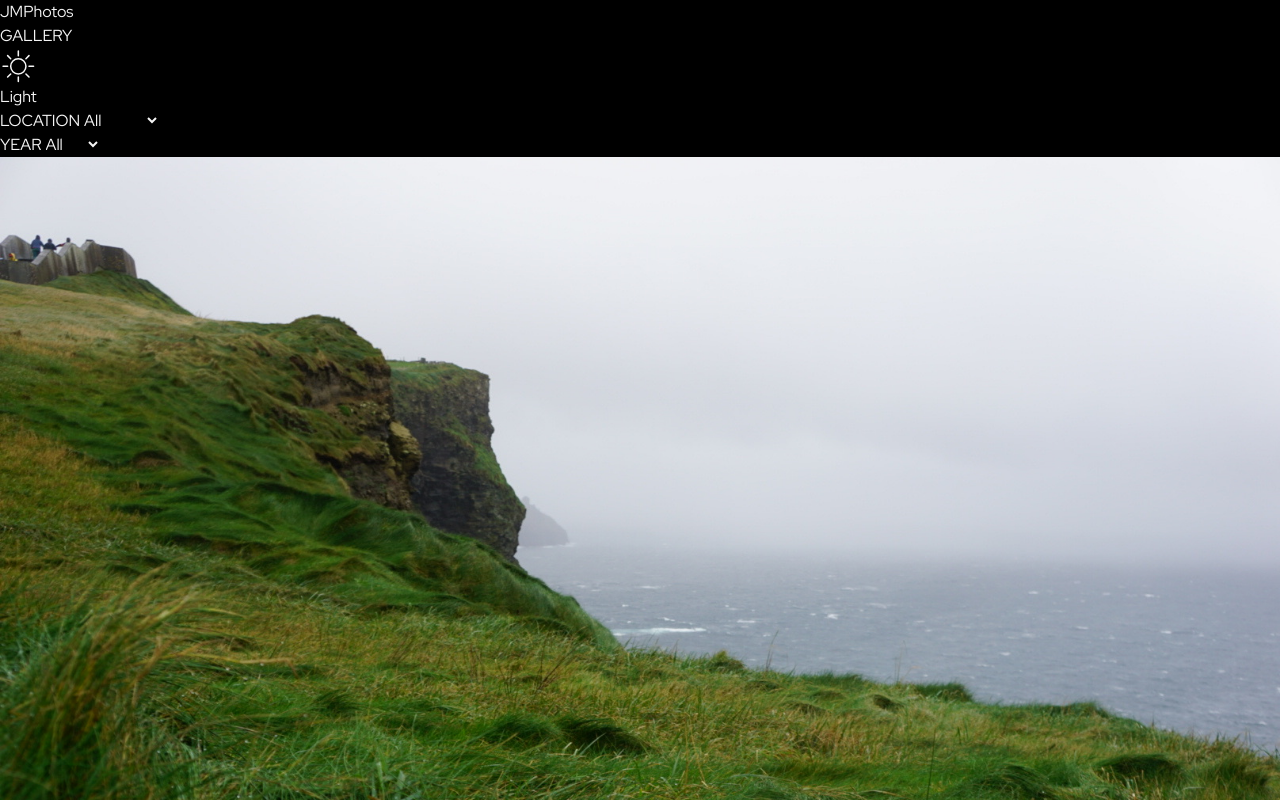
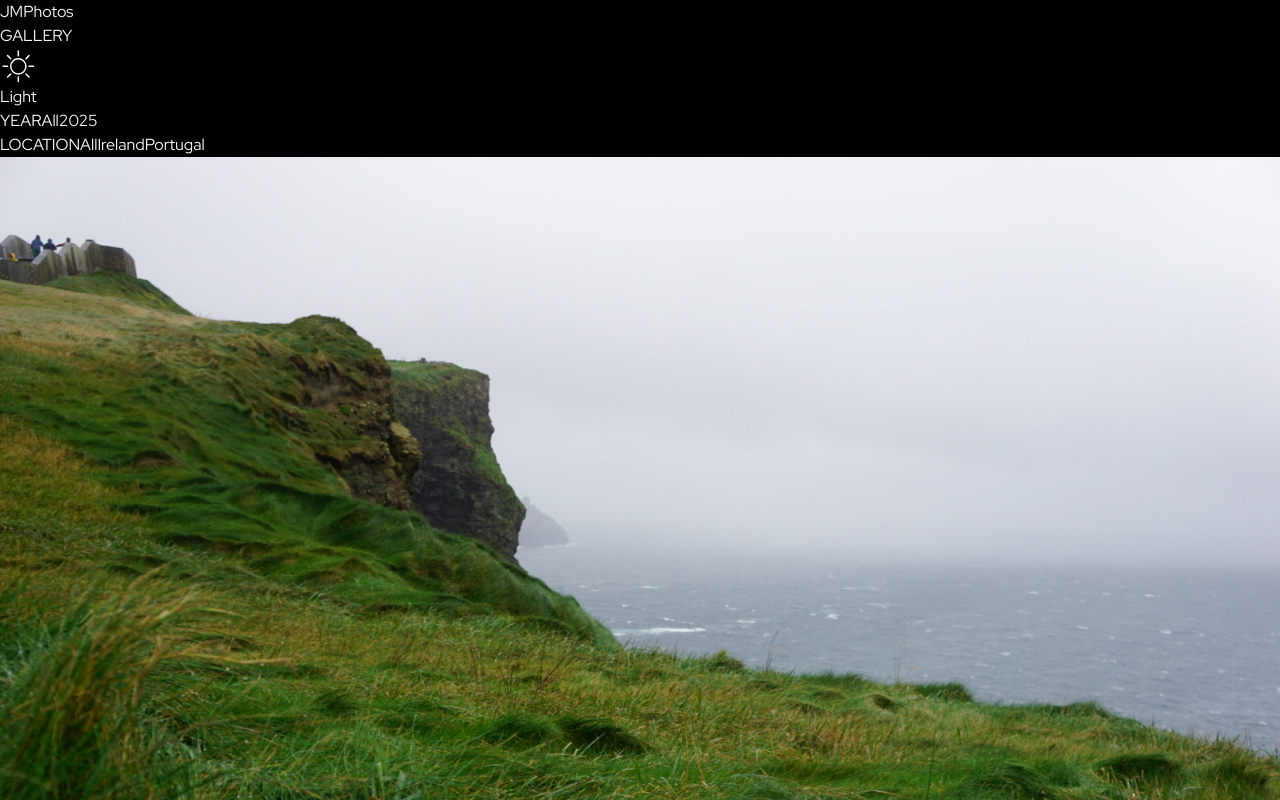
Before and after one commit to samanthacabrera/photofolio, a React (Vite) app: page /photofolio/gallery in a window 1280 px wide. Shown: the top 800 px of the page. Built offline with nearby package versions, Linux system fonts and the light colour scheme.

Commit message:
update filters to function as tags, minor updates to Home layout

```diff
--- a/src/Gallery.jsx
+++ b/src/Gallery.jsx
@@ -90,47 +90,55 @@ function Gallery({ darkMode, setDarkMode }) {
     <motion.section
         id="gallery"
         initial={{ opacity: 0 }} animate={{ opacity: 1 }} exit={{ opacity: 0 }} transition={{ duration: 0.25 }}
-        className="flex flex-col items-center min-h-screen max-w-7xl mx-4 md:mx-auto">
-      {/* Filters */}
-      <div className="self-start pt-12 m-4 flex flex-col gap-6 md:gap-8 text-sm md:text-base">
-        <div className="flex items-center gap-3">
-          <span className="uppercase tracking-widest">
-            Location
-          </span>
-          <select
-            value={filterLocation}
-            onChange={(e) => setFilterLocation(e.target.value)}
-            className="bg-transparent border-b pb-1 focus:outline-none tracking-wide cursor-pointer"
-          >
+        className="flex flex-col items-center min-h-screen mx-4">
+        {/* Filters */}
+        <div className="self-start pt-12 px-2 flex flex-col gap-6 text-sm md:text-base">
+          <div className="flex flex-wrap items-center gap-3">
+            <span className="uppercase tracking-widest">Year</span>
+            {years.map((year) => (
+              <button
+                key={year}
+                onClick={() =>
+                  setFilterYear((prev) => (prev === String(year) ? "All" : String(year)))
+                }
+                className={`px-3 py-1 rounded-full border transition-all duration-200 uppercase text-current text-xs md:text-sm hover:opacity-70 transition duration-200
+                  ${
+                    filterYear === String(year)
+                      ? "border-current"
+                      : "border-transparent "
+                  }`}
+              >
+                {year}
+              </button>
+            ))}
+          </div>
+
+          <div className="flex flex-wrap items-center gap-3">
+            <span className="uppercase tracking-widest">Location</span>
             {locations.map((loc) => (
-              <option key={loc} value={loc}>
+              <button
+                key={loc}
+                onClick={() =>
+                  setFilterLocation((prev) => (prev === loc ? "All" : loc))
+                }
+                className={`px-3 py-1 rounded-full border transition-all duration-200 uppercase text-current text-xs md:text-sm hover:opacity-70 transition duration-200
+                  ${
+                    filterLocation === loc
+                      ? "border-current"
+                      : "border-transparent "
+                  }`}
+              >
                 {loc}
-              </option>
+              </button>
             ))}
-          </select>
+          </div>
         </div>
-        <div className="flex items-center gap-3">
-          <span className="uppercase tracking-widest">
-            Year
-          </span>
-          <select
-            value={filterYear}
-            onChange={(e) => setFilterYear(e.target.value)}
-            className="bg-transparent border-b pb-1 focus:outline-none tracking-wide cursor-pointer"
-          >
-            {years.map((year) => (
-              <option key={year} value={year}>
-                {year}
-              </option>
-            ))}
-          </select>
-        </div>
-      </div>
 
+      <div className="py-12">
       {sortedGroups.map(({ location, year, photos }, index) => {
         return (
-          <div key={`${location}-${year}`} className="py-2">
-            <div className="grid md:grid-cols-2 gap-4">
+          <div key={`${location}-${year}`} >
+            <div className="grid md:grid-cols-2 gap-4 py-2">
               {photos.map(({ id, src, desc }) => (
                 <div
                   key={id}
@@ -156,6 +164,7 @@ function Gallery({ darkMode, setDarkMode }) {
           </div>
         );
       })}
+      </div>
 
       {/* Lightbox */}
       {lightboxOpen && activePhoto && (
--- a/src/Hero.jsx
+++ b/src/Hero.jsx
@@ -57,7 +57,7 @@ function Hero({ darkMode }) {
         className="absolute inset-0 flex flex-col items-center md:items-end text-center m-4"
       >
         <h1 className="text-6xl md:text-7xl text-neutral-700 tracking-wide leading-tight">
-          <span className="text-neutral-600 opacity-50">JM</span>
+          <span className="opacity-70">JM</span>
           Photos
         </h1>
 
--- a/src/Home.jsx
+++ b/src/Home.jsx
@@ -4,7 +4,7 @@ import Hero from "./Hero";
 function Home ({ darkMode, setDarkMode }) {
 
 return (
-    <div>
+    <div className="flex flex-col space-y-24">
         <Hero darkMode={darkMode} setDarkMode={setDarkMode} />
         <Gallery darkMode={darkMode} setDarkMode={setDarkMode} />
     </div>
```
